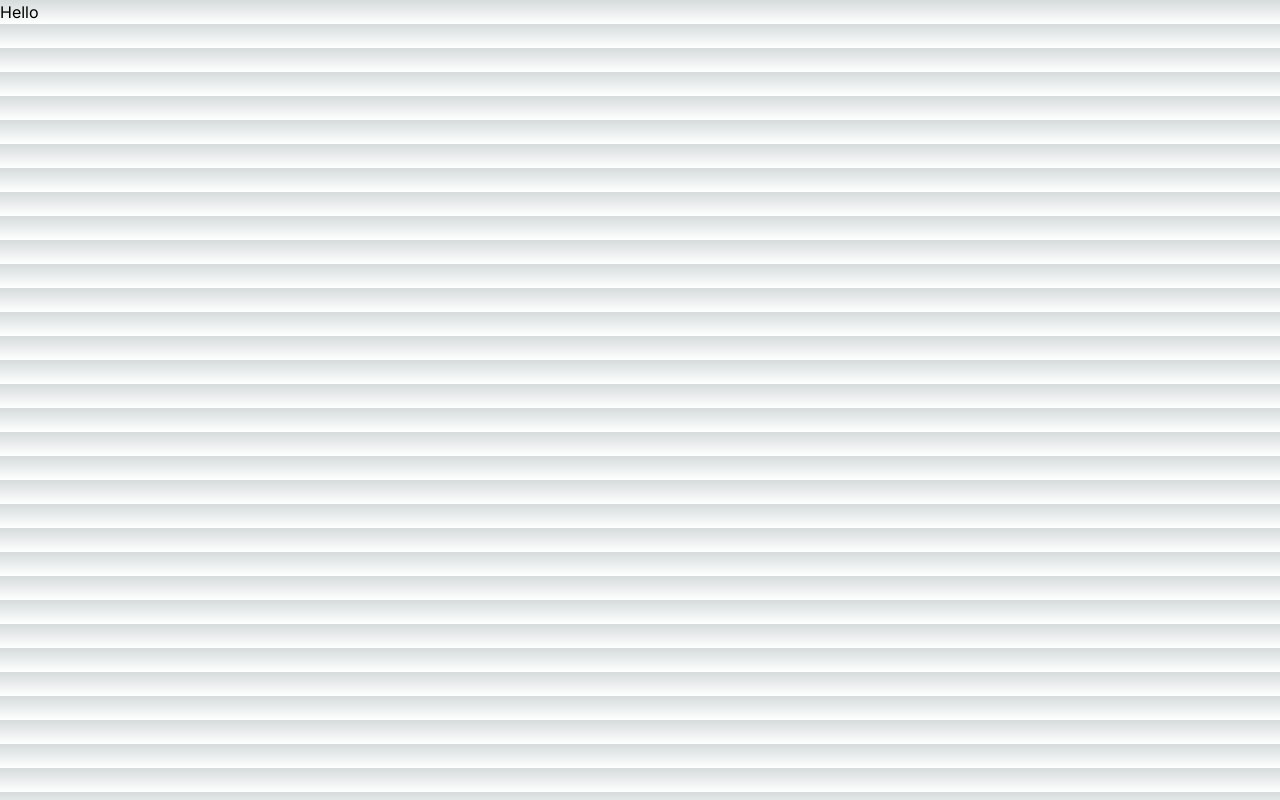
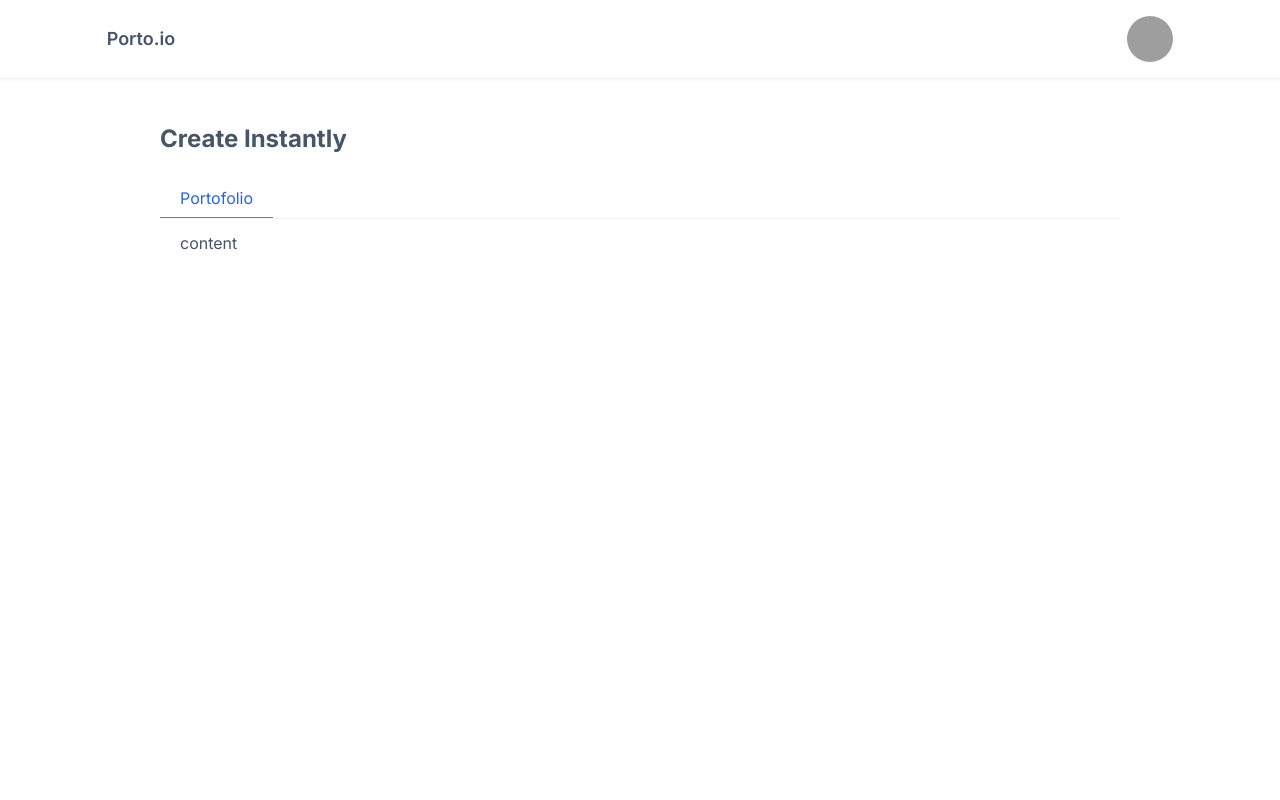
Before and after one commit to onlyhasbi/porto, a Next.js app: page / in a window 1280 px wide. Built offline with nearby package versions, Linux system fonts and the light colour scheme; grey boxes are pictures that could not be loaded.

Commit message:
create navbar, tab, and component loading

```diff
--- /dev/null
+++ b/app/_components/NavBar/loading.tsx
@@ -0,0 +1,15 @@
+import React from 'react';
+import { Skeleton } from '../Skeleton/page';
+
+function NavBarLoading() {
+  return (
+    <nav className="border-b-1 shadow-sm">
+      <div className="m-auto w-10/12 flex justify-between py-4 items-center">
+        <Skeleton type="line" className="w-6 h-4" />
+        <Skeleton type="rounded" className="h-[2.875rem] w-[2.875rem]" />
+      </div>
+    </nav>
+  );
+}
+
+export default NavBarLoading;
--- /dev/null
+++ b/app/_components/NavBar/page.tsx
@@ -0,0 +1,21 @@
+import Image from 'next/image';
+import React from 'react';
+
+function NavBar() {
+  return (
+    <nav className="border-b border-gray-100 shadow-sm">
+      <div className="m-auto w-10/12 flex justify-between py-4 items-center">
+        <h3 className="font-semibold text-lg">Porto.io</h3>
+        <Image
+          className="inline-block h-[2.875rem] w-[2.875rem] relative object-fit rounded-full"
+          src="https://images.unsplash.com/photo-1568602471122-7832951cc4c5?ixlib=rb-4.0.3&ixid=MnwxMjA3fDB8MHxwaG90by1wYWdlfHx8fGVufDB8fHx8&auto=format&fit=facearea&facepad=2&w=300&h=300&q=80"
+          alt="Image Description"
+          height={100}
+          width={100}
+        />
+      </div>
+    </nav>
+  );
+}
+
+export default NavBar;
--- /dev/null
+++ b/app/_components/Skeleton/page.tsx
@@ -0,0 +1,31 @@
+import clsx from 'clsx';
+
+export const Skeleton = ({
+  type,
+  className = 'w-4 h-4',
+}: {
+  type: 'line' | 'rounded';
+  className?: string;
+}) => {
+  if (type === 'line')
+    return (
+      <span
+        className={clsx([
+          className,
+          'bg-gray-200 rounded-full dark:bg-gray-700',
+        ])}
+      ></span>
+    );
+
+  if (type === 'rounded')
+    return (
+      <span
+        className={clsx([
+          className,
+          'block bg-gray-200 rounded-full dark:bg-gray-700',
+        ])}
+      ></span>
+    );
+
+  return null;
+};
--- /dev/null
+++ b/app/_components/Tab/TabContentItem.tsx
@@ -0,0 +1,19 @@
+import React from 'react';
+
+type Props = { key: string; content: React.ReactNode };
+
+function TabContentItem({ key, content }: Props) {
+  return (
+    <div
+      key={key}
+      id={`tabs-with-underline-${key}`}
+      role="tabpanel"
+      aria-labelledby={`tabs-with-underline-item-${key}`}
+      className="px-5"
+    >
+      {content}
+    </div>
+  );
+}
+
+export default TabContentItem;
--- /dev/null
+++ b/app/_components/Tab/TabPanelItem.tsx
@@ -0,0 +1,14 @@
+import React from 'react'
+
+type Props = {key:string;label:string}
+
+function TabPanelItem({key,label}: Props) {
+  return <button
+  key={key}
+  className="inline-flex items-center h-10 px-2 py-2 -mb-px text-center text-blue-600 bg-transparent border-b-2 border-blue-500 sm:px-4 -px-1 dark:border-blue-400 dark:text-blue-300 whitespace-nowrap focus:outline-none"
+>
+  <span className="mx-1 text-sm sm:text-base">{label}</span>
+</button>
+}
+
+export default TabPanelItem
--- /dev/null
+++ b/app/_components/Tab/page.tsx
@@ -0,0 +1,31 @@
+import React from 'react';
+import TabPanelItem from './TabPanelItem';
+import TabContentItem from './TabContentItem';
+
+type TabProps = {
+  items: {
+    key: string;
+    label: string;
+    content: React.ReactNode;
+  }[];
+};
+function Tab({ items }: TabProps) {
+  if (items.length == 0) return null;
+  return (
+    <>
+      <div className="flex overflow-x-auto overflow-y-hidden border-b border-gray-100 whitespace-nowrap dark:border-slate-700">
+        {items?.map(({ key, label }) => (
+          <TabPanelItem key={key} label={label} />
+        ))}
+      </div>
+
+      <div className="mt-3">
+        {items.map(({ key, content }) => (
+          <TabContentItem key={key} content={content} />
+        ))}
+      </div>
+    </>
+  );
+}
+
+export default Tab;
--- a/app/globals.css
+++ b/app/globals.css
@@ -4,24 +4,14 @@
 
 :root {
   --foreground-rgb: 0, 0, 0;
-  --background-start-rgb: 214, 219, 220;
-  --background-end-rgb: 255, 255, 255;
 }
 
 @media (prefers-color-scheme: dark) {
   :root {
     --foreground-rgb: 255, 255, 255;
-    --background-start-rgb: 0, 0, 0;
-    --background-end-rgb: 0, 0, 0;
   }
 }
 
 body {
   color: rgb(var(--foreground-rgb));
-  background: linear-gradient(
-      to bottom,
-      transparent,
-      rgb(var(--background-end-rgb))
-    )
-    rgb(var(--background-start-rgb));
 }
--- a/app/layout.tsx
+++ b/app/layout.tsx
@@ -1,22 +1,28 @@
-import type { Metadata } from 'next'
-import { Inter } from 'next/font/google'
-import './globals.css'
+import type { Metadata } from 'next';
+import { Inter } from 'next/font/google';
+import './globals.css';
+import NavBar from './_components/NavBar/page';
 
-const inter = Inter({ subsets: ['latin'] })
+const inter = Inter({ subsets: ['latin'] });
 
 export const metadata: Metadata = {
   title: 'Create Next App',
   description: 'Generated by create next app',
-}
+};
 
 export default function RootLayout({
   children,
 }: {
-  children: React.ReactNode
+  children: React.ReactNode;
 }) {
   return (
     <html lang="en">
-      <body className={inter.className}>{children}</body>
+      <body className={`${inter.className} text-slate-600`}>
+        <>
+          <NavBar />
+          <main className="w-9/12 py-5 mx-auto">{children}</main>
+        </>
+      </body>
     </html>
-  )
+  );
 }
--- a/app/page.tsx
+++ b/app/page.tsx
@@ -1,6 +1,13 @@
+import Tab from './_components/Tab/page';
 
+const tabItems = [
+  { key: 'portofolio', label: 'Portofolio', content: <>content</> },
+];
 export default function Home() {
   return (
-    <>Hello</>
-  )
+    <>
+      <h2 className="font-bold text-2xl my-6">Create Instantly</h2>
+      <Tab items={tabItems} />
+    </>
+  );
 }
--- a/next.config.js
+++ b/next.config.js
@@ -1,4 +1,13 @@
 /** @type {import('next').NextConfig} */
-const nextConfig = {}
+const nextConfig = {
+  images: {
+    remotePatterns: [
+      {
+        protocol: 'https',
+        hostname: 'images.unsplash.com',
+      },
+    ],
+  },
+};
 
-module.exports = nextConfig
+module.exports = nextConfig;
--- a/tailwind.config.ts
+++ b/tailwind.config.ts
@@ -1,4 +1,5 @@
-import type { Config } from 'tailwindcss'
+import type { Config } from 'tailwindcss';
+const colors = require('tailwindcss/colors');
 
 const config: Config = {
   content: [
@@ -7,14 +8,8 @@ const config: Config = {
     './app/**/*.{js,ts,jsx,tsx,mdx}',
   ],
   theme: {
-    extend: {
-      backgroundImage: {
-        'gradient-radial': 'radial-gradient(var(--tw-gradient-stops))',
-        'gradient-conic':
-          'conic-gradient(from 180deg at 50% 50%, var(--tw-gradient-stops))',
-      },
-    },
+    extend: {},
   },
   plugins: [],
-}
-export default config
+};
+export default config;
```
Also changed, not shown: package.json (+6 -5 lines).
